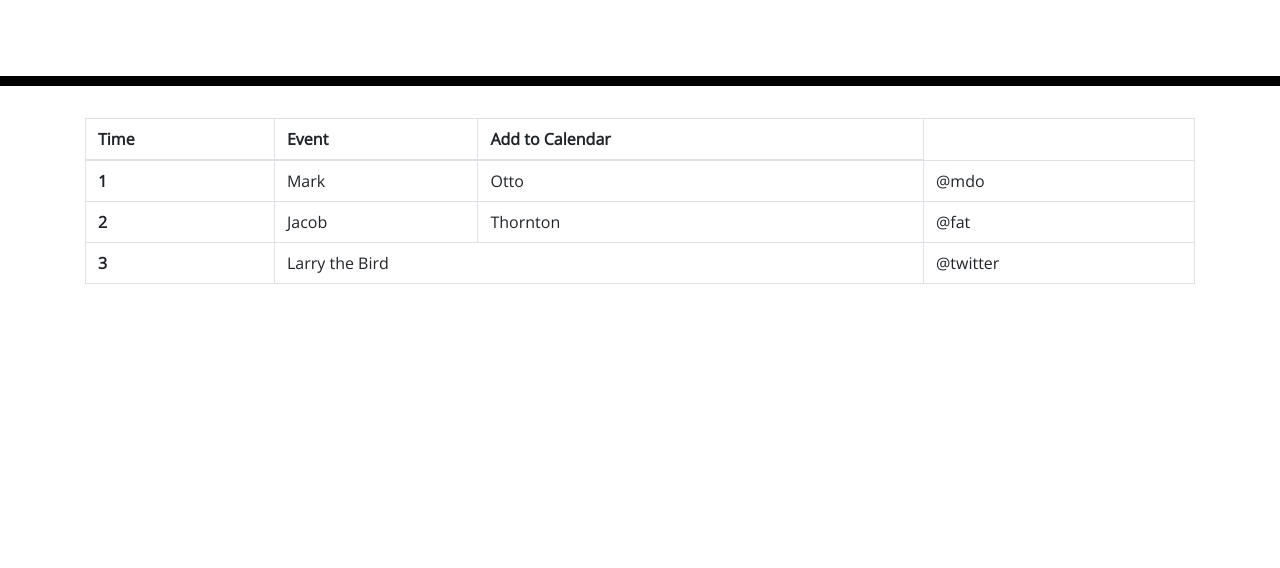
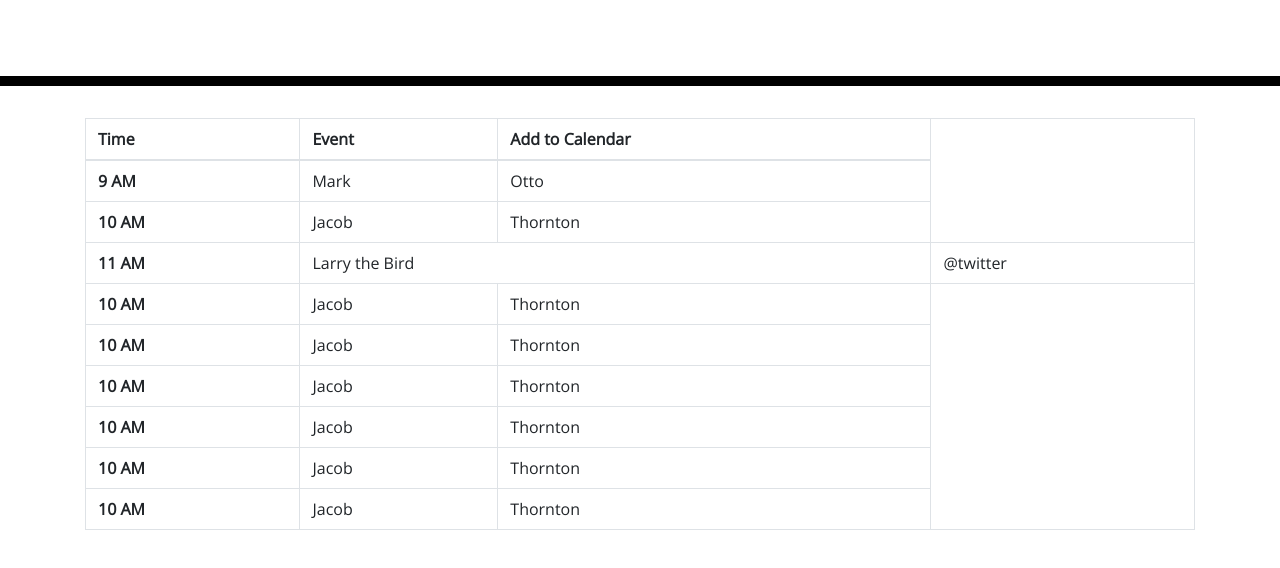
Before and after one commit to lindslewis/daily-scheduler, a plain HTML site: page index.html in a window 1280 px wide. Shown: the part 182-750 px from the top of the page. Drawn offline with nearby package versions, Linux system fonts and the light colour scheme; files that its build step writes are made by us from their sources.

Commit message:
added more rows to the table to represent each hour of the working day

```diff
--- a/index.html
+++ b/index.html
@@ -31,6 +31,7 @@
     <div class="container">
       <!-- TODO: Timeblocks go here -->
       <table class="table table-bordered">
+        <!-- thead aka table head -->
         <thead>
           <tr>
             <!-- used bootstrap table-bordered, removed a column since the example only has 3 -->
@@ -40,23 +41,62 @@
             <th scope="col">Add to Calendar</th>
           </tr>
         </thead>
+        <!-- tbody aka table body -->
         <tbody>
           <tr>
-            <th scope="row">1</th>
+            <!-- this is the start of the rows, beginning at 9am -->
+            <th scope="row">9 AM</th>
+            <!-- event input will be in this one below -->
             <td>Mark</td>
             <td>Otto</td>
-            <td>@mdo</td>
           </tr>
           <tr>
-            <th scope="row">2</th>
+            <!-- 10 am -->
+            <th scope="row">10 AM</th>
             <td>Jacob</td>
             <td>Thornton</td>
-            <td>@fat</td>
           </tr>
           <tr>
-            <th scope="row">3</th>
+            <!-- 11am -->
+            <th scope="row">11 AM</th>
             <td colspan="2">Larry the Bird</td>
             <td>@twitter</td>
+          </tr>
+          <tr>
+            <!-- noon -->
+            <th scope="row">10 AM</th>
+            <td>Jacob</td>
+            <td>Thornton</td>
+          </tr>
+          <tr>
+            <!-- doing 24hr clock, so 1300 -->
+            <th scope="row">10 AM</th>
+            <td>Jacob</td>
+            <td>Thornton</td>
+          </tr>
+          <tr>
+            <!-- 1400 -->
+            <th scope="row">10 AM</th>
+            <td>Jacob</td>
+            <td>Thornton</td>
+          </tr>
+          <tr>
+            <!-- 1500 -->
+            <th scope="row">10 AM</th>
+            <td>Jacob</td>
+            <td>Thornton</td>
+          </tr>
+          <tr>
+            <!-- 1600 -->
+            <th scope="row">10 AM</th>
+            <td>Jacob</td>
+            <td>Thornton</td>
+          </tr>
+          <tr>
+            <!-- 1700 -->
+            <th scope="row">10 AM</th>
+            <td>Jacob</td>
+            <td>Thornton</td>
           </tr>
         </tbody>
       </table>
```
